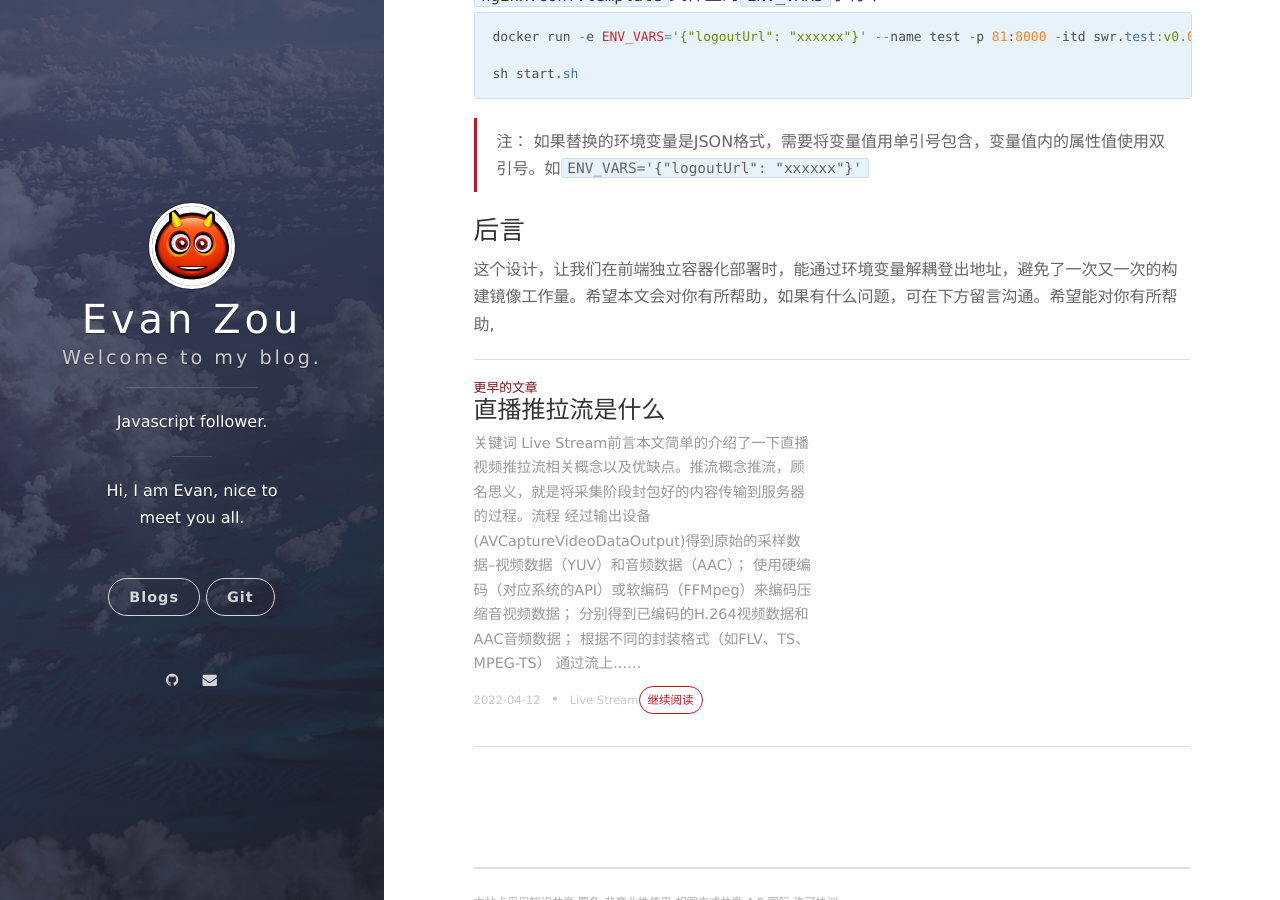
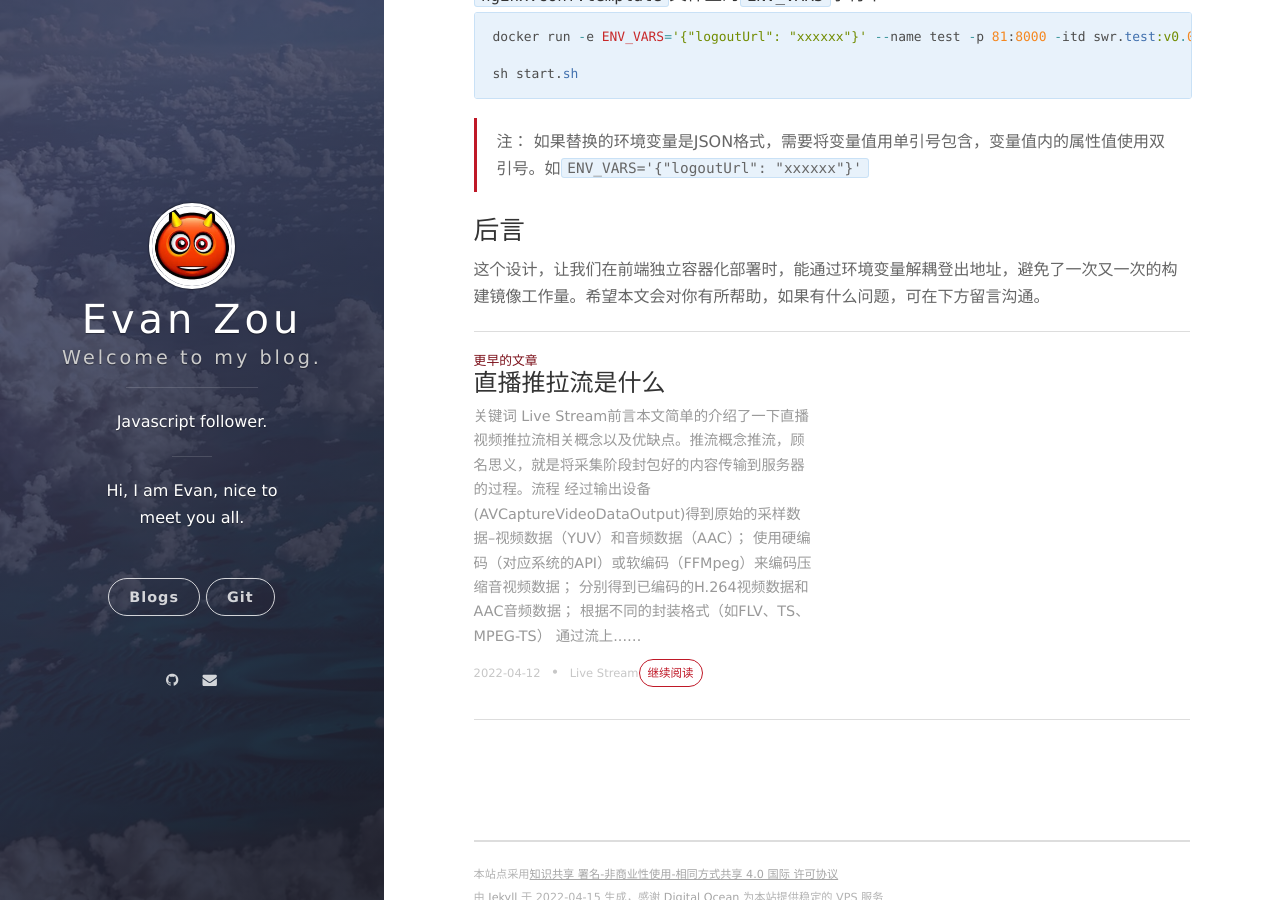
Before and after one commit to Evanzew/Evanzew.github.io, a Jekyll site: the page built from _posts/2022-04-15-Docker insert env variable in FE.markdown, in a window 1280 px wide and 900 px high, scrolled down 1794 px. Built offline with Jekyll 4.4.1, drawn with Linux system fonts in a browser that asks for light colours; nearby versions of some CDN libraries; comment, search, counter and statistics services are not loaded.

Commit message:
revert change

```diff
--- a/_posts/2022-04-15-Docker insert env variable in FE.markdown
+++ b/_posts/2022-04-15-Docker insert env variable in FE.markdown
@@ -82,4 +82,4 @@ sh start.sh
 > 注： 如果替换的环境变量是JSON格式，需要将变量值用单引号包含，变量值内的属性值使用双引号。如`ENV_VARS='{"logoutUrl": "xxxxxx"}'`
 
 ### 后言
-这个设计，让我们在前端独立容器化部署时，能通过环境变量解耦登出地址，避免了一次又一次的构建镜像工作量。希望本文会对你有所帮助，如果有什么问题，可在下方留言沟通。希望能对你有所帮助,
+这个设计，让我们在前端独立容器化部署时，能通过环境变量解耦登出地址，避免了一次又一次的构建镜像工作量。希望本文会对你有所帮助，如果有什么问题，可在下方留言沟通。
```
